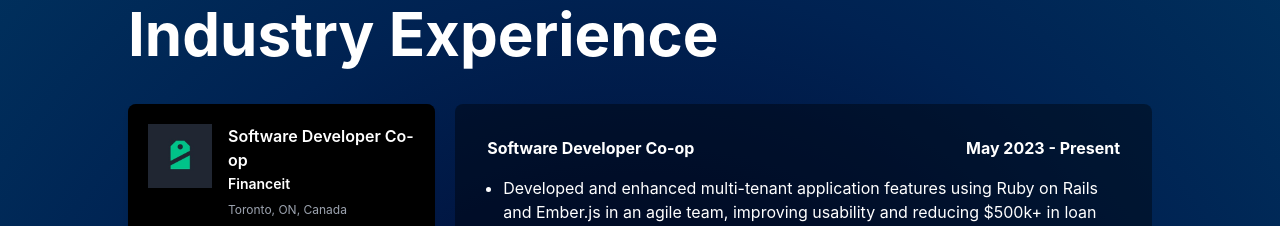
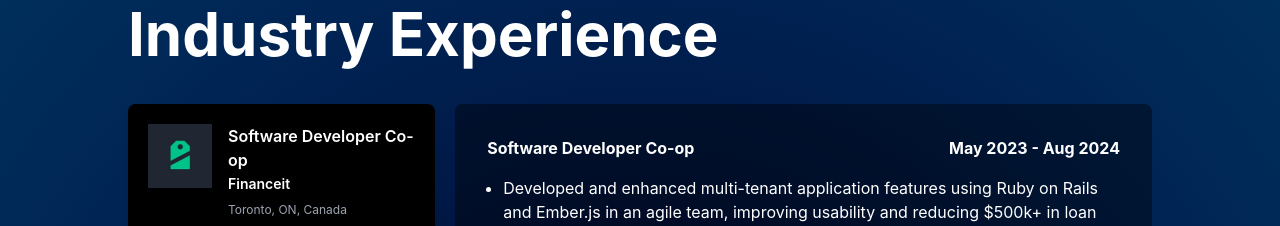
Before and after one commit to jeremiahwong007/jeremiahwong007.github.io, a React (Create React App) app: page / in a window 1280 px wide. Shown: the part 980-1206 px from the top of the page. Built offline with nearby package versions, Linux system fonts and the light colour scheme; no server answers.

Commit message:
change date

```diff
--- a/src/components/Experience/Timeline.js
+++ b/src/components/Experience/Timeline.js
@@ -64,7 +64,7 @@ const Timeline = (props) => {
                     <div className={`${showFinanceit ? 'visible' : 'hidden'}`}>
                         <div className='grid grid-cols-2 mb-4 font-bold'>
                             <p>Software Developer Co-op</p>
-                            <p className='text-right'>May 2023 - Present</p>
+                            <p className='text-right'>May 2023 - Aug 2024</p>
                         </div>
                         <ul className='list-disc pl-4'>
                             <li className='mb-2'>Developed and enhanced multi-tenant application features using Ruby on Rails and Ember.js in an agile team, improving usability and reducing $500k+ in loan fraud losses.</li>
```
